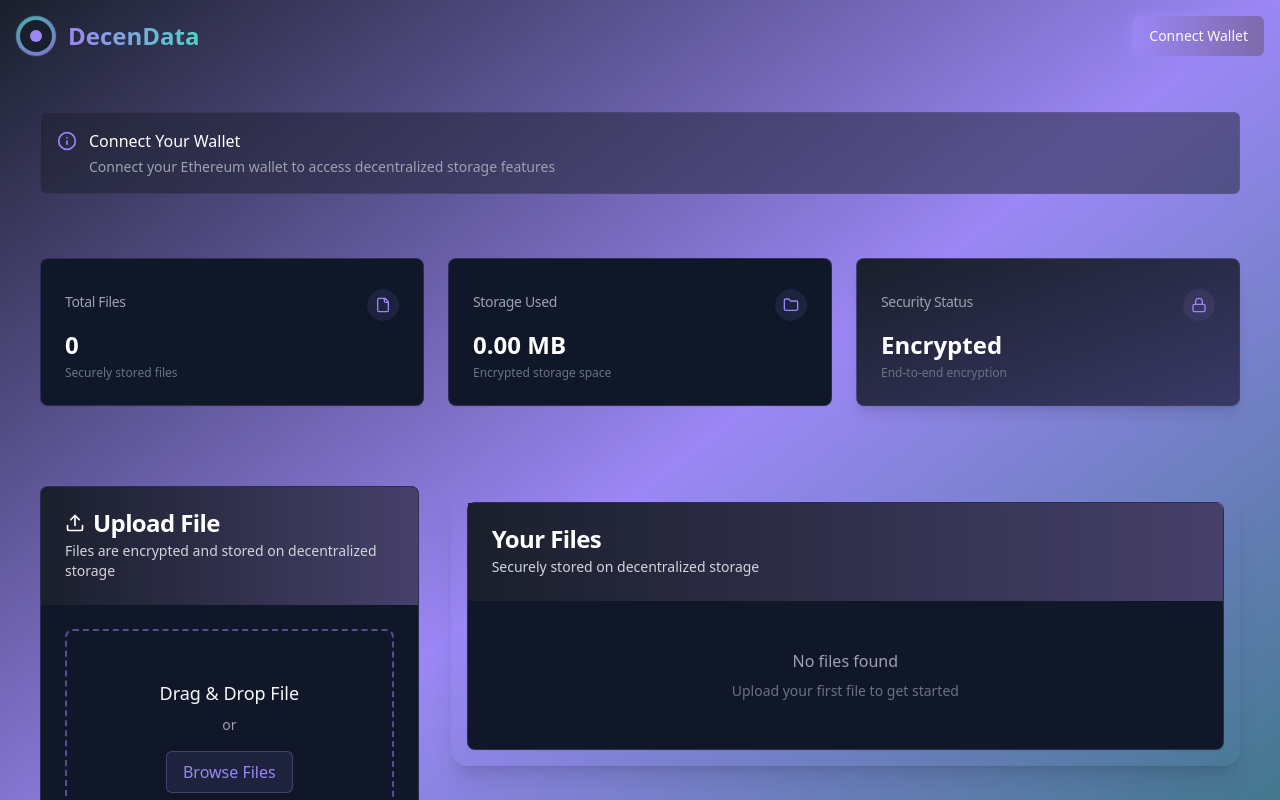
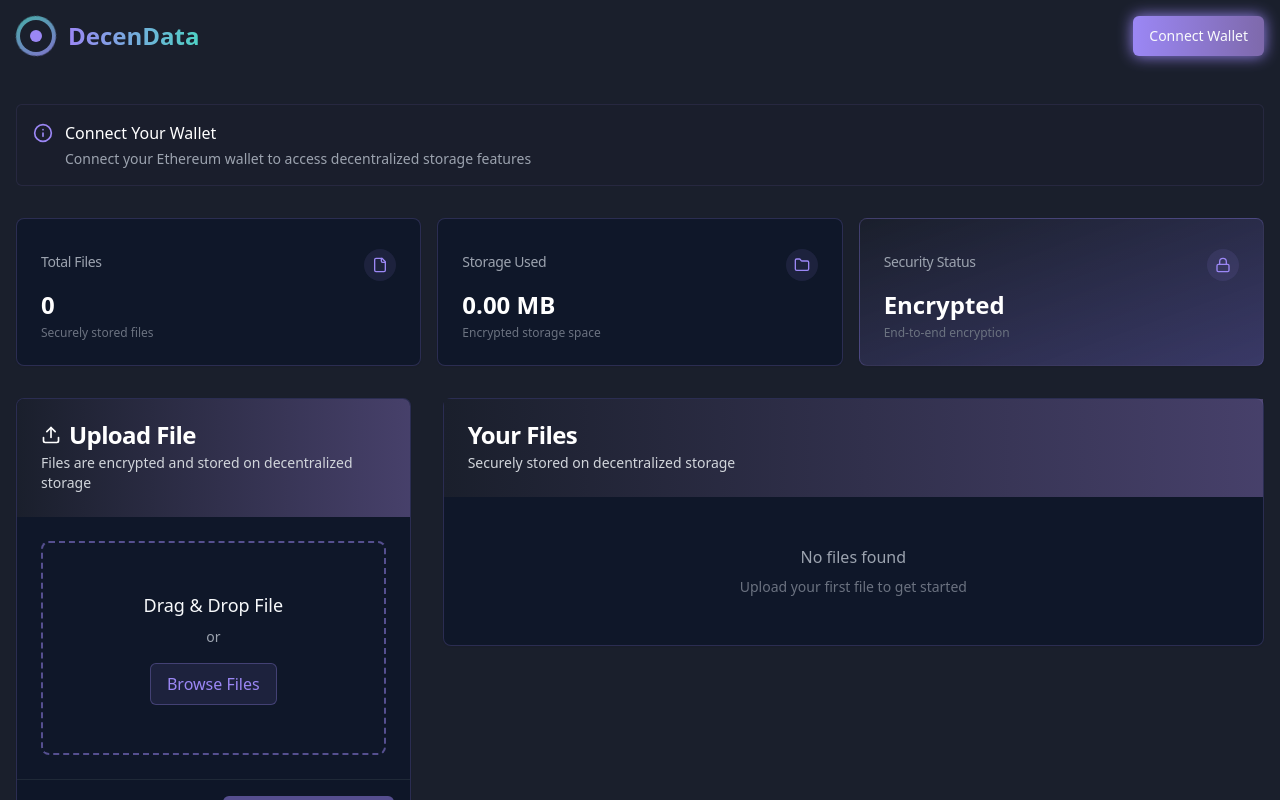
Before and after one commit to amanmaurya7/decen-data, a React (Vite) app: page / in a window 1280 px wide. Shown: the top 800 px of the page. Built offline with nearby package versions, Linux system fonts and the light colour scheme.

Commit message:
Reverted to commit 66be3e658c9cc3d8e7aef4540c4466dcecc97fcf

```diff
--- a/src/pages/Index.tsx
+++ b/src/pages/Index.tsx
@@ -450,15 +450,16 @@ const Index = () => {
   ) || [];
 
   return (
-    <div className="min-h-screen flex flex-col bg-gradient-to-br from-blockchain-darkBlue via-blockchain-purple to-blockchain-teal/50 transition-all duration-500">
+    <div className="min-h-screen bg-blockchain-darkBlue">
       <Header
         onConnect={handleConnectWallet}
         isConnected={isConnected}
         accountAddress={accountAddress}
         networkName={networkName}
       />
-      <main className="container mx-auto px-4 py-10 flex-1 md:px-10 flex flex-col gap-12">
-        <div className="mb-4">
+
+      <main className="container mx-auto px-4 py-8">
+        <div className="mb-8">
           <NetworkStatus
             isConnected={isConnected}
             connectedNetwork={networkName}
@@ -466,35 +467,35 @@ const Index = () => {
             onSwitchNetwork={handleSwitchNetwork}
           />
         </div>
-        <div className="grid grid-cols-1 md:grid-cols-3 gap-6 mb-8">
+
+        <div className="grid grid-cols-1 md:grid-cols-3 gap-4 mb-8">
           <MetricsCard
             title="Total Files"
             value={totalFiles}
             description="Securely stored files"
             icon={<File className="h-4 w-4" />}
-            className="animate-fade-in"
           />
           <MetricsCard
             title="Storage Used"
             value={`${formattedStorage} MB`}
             description="Encrypted storage space"
             icon={<Folder className="h-4 w-4" />}
-            className="animate-fade-in"
           />
           <MetricsCard
             title="Security Status"
             value="Encrypted"
             description="End-to-end encryption"
             icon={<Lock className="h-4 w-4" />}
-            className="bg-gradient-to-br from-blockchain-darkBlue to-blockchain-purple/30 shadow-lg animate-fade-in"
+            className="bg-gradient-to-br from-blockchain-darkBlue to-blockchain-purple/30"
           />
         </div>
-        <div className="grid grid-cols-1 lg:grid-cols-3 gap-8 items-start">
-          <div className="lg:col-span-1 mb-8 lg:mb-0">
+
+        <div className="grid grid-cols-1 lg:grid-cols-3 gap-8">
+          <div className="lg:col-span-1">
             <FileUpload onUpload={handleFileUpload} isUploading={isLoading} />
           </div>
+
           <div className="lg:col-span-2">
-            <div className="w-full rounded-2xl shadow-xl bg-card-gradient p-2 md:p-4 glass">
             <FileList
               files={files}
               connectedAccount={accountAddress}
@@ -504,7 +505,6 @@ const Index = () => {
               isLoading={isLoading}
               loadingFileId={loadingFileId}
             />
-            </div>
           </div>
         </div>
       </main>
```
Lines whose indentation alone changed are shown as unchanged.
